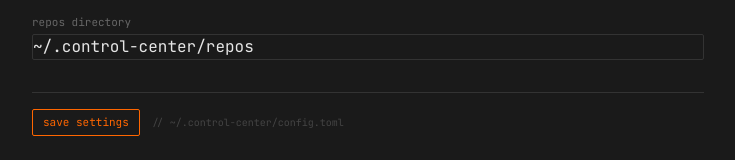
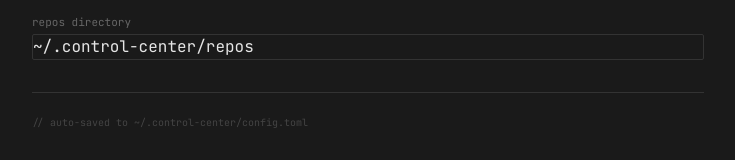
Before and after one commit to vineus/control-center, a FastAPI app: page /settings in a window 1280 px wide. Shown: the part 762-922 px from the top of the page, without its empty margins (272-1007 px from the left). After the commit the page ends 890 px from the top, so only its background shows below. Run offline with FastAPI, Linux system fonts and the light colour scheme; data that the repository does not hold is empty; some libraries are stand-ins or nearby versions.

Commit message:
feat: auto-save settings on every change, remove save button
Each field saves immediately via POST /api/settings with 300ms
debounce. Shows "saving..." / "saved" status in top right.
Theme applies instantly on select change. No form submission needed.

```diff
--- a/src/control_center/web/routes.py
+++ b/src/control_center/web/routes.py
@@ -182,36 +182,30 @@ async def settings_page(request: Request):
     )
 
 
-@router.post("/settings", response_class=HTMLResponse)
-async def save_settings(request: Request):
+@router.post("/api/settings")
+async def save_settings_api(request: Request):
     settings = request.app.state.settings
-    form = await request.form()
+    data = await request.json()
 
-    settings.github_username = form.get("github_username", settings.github_username).strip()
-    settings.default_org = form.get("default_org", settings.default_org).strip()
-    settings.theme = form.get("theme", settings.theme).strip()
-    settings.poll_interval_seconds = int(form.get("poll_interval_seconds", settings.poll_interval_seconds))
-    settings.autofix_enabled = form.get("autofix_enabled") == "on"
-    settings.autofix_max_budget_usd = float(form.get("autofix_max_budget_usd", settings.autofix_max_budget_usd))
-    settings.autofix_max_turns = int(form.get("autofix_max_turns", settings.autofix_max_turns))
-    settings.autofix_cooldown_minutes = int(form.get("autofix_cooldown_minutes", settings.autofix_cooldown_minutes))
-    settings.autofix_model = form.get("autofix_model", settings.autofix_model).strip()
-    settings.repos_base_dir = form.get("repos_base_dir", settings.repos_base_dir).strip()
+    field_map = {
+        "github_username": str,
+        "default_org": str,
+        "theme": str,
+        "poll_interval_seconds": int,
+        "autofix_enabled": bool,
+        "autofix_max_budget_usd": float,
+        "autofix_max_turns": int,
+        "autofix_cooldown_minutes": int,
+        "autofix_model": str,
+        "repos_base_dir": str,
+    }
+
+    for key, cast in field_map.items():
+        if key in data:
+            setattr(settings, key, cast(data[key]))
 
     settings.save()
-
-    return templates.TemplateResponse(
-        request,
-        "settings.html",
-        {
-            "settings": settings,
-            "state": request.app.state.poller.state,
-            "filters": {},
-            "autofix_enabled": settings.autofix_enabled,
-            "theme": settings.theme,
-            "saved": True,
-        },
-    )
+    return {"status": "saved"}
 
 
 THEMES = ["dark", "light", "phosphor", "blueprint", "paper", "concrete", "amber"]
--- a/src/control_center/web/templates/settings.html
+++ b/src/control_center/web/templates/settings.html
@@ -4,28 +4,25 @@
 <div class="max-w-2xl mx-auto">
     <div class="flex items-center justify-between mb-8">
         <h2 class="text-xs font-bold te-text uppercase tracking-widest">settings</h2>
-        <a href="/" class="btn text-[10px]">&larr; dashboard</a>
+        <div class="flex items-center gap-3">
+            <span id="save-status" class="text-[10px] te-faint"></span>
+            <a href="/" class="btn text-[10px]">&larr; dashboard</a>
+        </div>
     </div>
 
-    {% if saved is defined and saved %}
-    <div class="mb-6 p-3 border te-border-success te-success text-xs">
-        // settings saved
-    </div>
-    {% endif %}
-
-    <form method="POST" action="/settings" class="space-y-8">
+    <div class="space-y-8">
         {# GitHub #}
         <section>
             <h3 class="text-[10px] font-bold te-secondary uppercase tracking-widest mb-4 pb-2 border-b border-border">github</h3>
             <div class="space-y-4">
                 <div>
                     <label class="block text-[11px] te-muted mb-1">username</label>
-                    <input name="github_username" value="{{ settings.github_username }}" type="text"
+                    <input data-field="github_username" value="{{ settings.github_username }}" type="text"
                         class="w-full" placeholder="auto-detected from gh cli">
                 </div>
                 <div>
                     <label class="block text-[11px] te-muted mb-1">theme</label>
-                    <select name="theme" class="w-full" onchange="document.documentElement.dataset.theme=this.value; fetch('/api/theme/set?theme='+this.value,{method:'POST'})">
+                    <select data-field="theme" class="w-full">
                         <option value="dark" {% if settings.theme == "dark" %}selected{% endif %}>dark</option>
                         <option value="light" {% if settings.theme == "light" %}selected{% endif %}>light</option>
                         <option value="phosphor" {% if settings.theme == "phosphor" %}selected{% endif %}>phosphor — green terminal</option>
@@ -37,7 +34,7 @@
                 </div>
                 <div>
                     <label class="block text-[11px] te-muted mb-1">default organization</label>
-                    <input name="default_org" value="{{ settings.default_org }}" type="text"
+                    <input data-field="default_org" value="{{ settings.default_org }}" type="text"
                         class="w-full" placeholder="leave empty for all orgs">
                     <p class="text-[10px] te-faint mt-1">// prs filtered to this org by default</p>
                 </div>
@@ -49,7 +46,7 @@
             <h3 class="text-[10px] font-bold te-secondary uppercase tracking-widest mb-4 pb-2 border-b border-border">polling</h3>
             <div>
                 <label class="block text-[11px] te-muted mb-1">interval (seconds)</label>
-                <input name="poll_interval_seconds" value="{{ settings.poll_interval_seconds }}" type="number" min="30" max="3600"
+                <input data-field="poll_interval_seconds" value="{{ settings.poll_interval_seconds }}" type="number" min="30" max="3600"
                     class="w-32">
                 <p class="text-[10px] te-faint mt-1">// takes effect on next poll cycle</p>
             </div>
@@ -61,7 +58,7 @@
             <div class="space-y-4">
                 <div class="flex items-center gap-3">
                     <label class="toggle">
-                        <input type="checkbox" name="autofix_enabled" {% if settings.autofix_enabled %}checked{% endif %}>
+                        <input type="checkbox" data-field="autofix_enabled" {% if settings.autofix_enabled %}checked{% endif %}>
                         <div class="toggle-track"><div class="toggle-knob"></div></div>
                     </label>
                     <span class="text-xs te-text">enable auto-fix agent</span>
@@ -69,7 +66,7 @@
                 <div class="grid grid-cols-2 gap-4">
                     <div>
                         <label class="block text-[11px] te-muted mb-1">model</label>
-                        <select name="autofix_model" class="w-full">
+                        <select data-field="autofix_model" class="w-full">
                             <option value="haiku" {% if settings.autofix_model == "haiku" %}selected{% endif %}>haiku</option>
                             <option value="sonnet" {% if settings.autofix_model == "sonnet" %}selected{% endif %}>sonnet</option>
                             <option value="opus" {% if settings.autofix_model == "opus" %}selected{% endif %}>opus</option>
@@ -77,31 +74,72 @@
                     </div>
                     <div>
                         <label class="block text-[11px] te-muted mb-1">budget per fix ($)</label>
-                        <input name="autofix_max_budget_usd" value="{{ settings.autofix_max_budget_usd }}" type="number" step="0.1" min="0.1" max="50"
+                        <input data-field="autofix_max_budget_usd" value="{{ settings.autofix_max_budget_usd }}" type="number" step="0.1" min="0.1" max="50"
                             class="w-full">
                     </div>
                     <div>
                         <label class="block text-[11px] te-muted mb-1">max turns</label>
-                        <input name="autofix_max_turns" value="{{ settings.autofix_max_turns }}" type="number" min="5" max="100"
+                        <input data-field="autofix_max_turns" value="{{ settings.autofix_max_turns }}" type="number" min="5" max="100"
                             class="w-full">
                     </div>
                     <div>
                         <label class="block text-[11px] te-muted mb-1">cooldown (minutes)</label>
-                        <input name="autofix_cooldown_minutes" value="{{ settings.autofix_cooldown_minutes }}" type="number" min="5" max="1440"
+                        <input data-field="autofix_cooldown_minutes" value="{{ settings.autofix_cooldown_minutes }}" type="number" min="5" max="1440"
                             class="w-full">
                     </div>
                 </div>
                 <div>
                     <label class="block text-[11px] te-muted mb-1">repos directory</label>
-                    <input name="repos_base_dir" value="{{ settings.repos_base_dir }}" type="text" class="w-full">
+                    <input data-field="repos_base_dir" value="{{ settings.repos_base_dir }}" type="text" class="w-full">
                 </div>
             </div>
         </section>
 
-        <div class="flex items-center gap-3 pt-4 border-t border-border">
-            <button type="submit" class="btn btn-accent">save settings</button>
-            <span class="text-[10px] te-faint">// ~/.control-center/config.toml</span>
+        <div class="pt-4 border-t border-border">
+            <span class="text-[10px] te-faint">// auto-saved to ~/.control-center/config.toml</span>
         </div>
-    </form>
+    </div>
 </div>
+
+<script>
+let _saveTimeout;
+function saveField(field, value) {
+    clearTimeout(_saveTimeout);
+    const status = document.getElementById('save-status');
+    status.textContent = 'saving...';
+    status.className = 'text-[10px] te-muted';
+
+    const data = {};
+    data[field] = value;
+
+    // Apply theme immediately
+    if (field === 'theme') document.documentElement.dataset.theme = value;
+
+    _saveTimeout = setTimeout(() => {
+        fetch('/api/settings', {
+            method: 'POST',
+            headers: {'Content-Type': 'application/json'},
+            body: JSON.stringify(data)
+        }).then(r => r.json()).then(() => {
+            status.textContent = 'saved';
+            status.className = 'text-[10px] te-success';
+            setTimeout(() => { status.textContent = ''; }, 2000);
+        }).catch(() => {
+            status.textContent = 'error';
+            status.className = 'text-[10px] te-error';
+        });
+    }, 300);
+}
+
+document.querySelectorAll('[data-field]').forEach(el => {
+    const field = el.dataset.field;
+    if (el.type === 'checkbox') {
+        el.addEventListener('change', () => saveField(field, el.checked));
+    } else if (el.tagName === 'SELECT') {
+        el.addEventListener('change', () => saveField(field, el.value));
+    } else {
+        el.addEventListener('input', () => saveField(field, el.type === 'number' ? Number(el.value) : el.value));
+    }
+});
+</script>
 {% endblock %}
```
